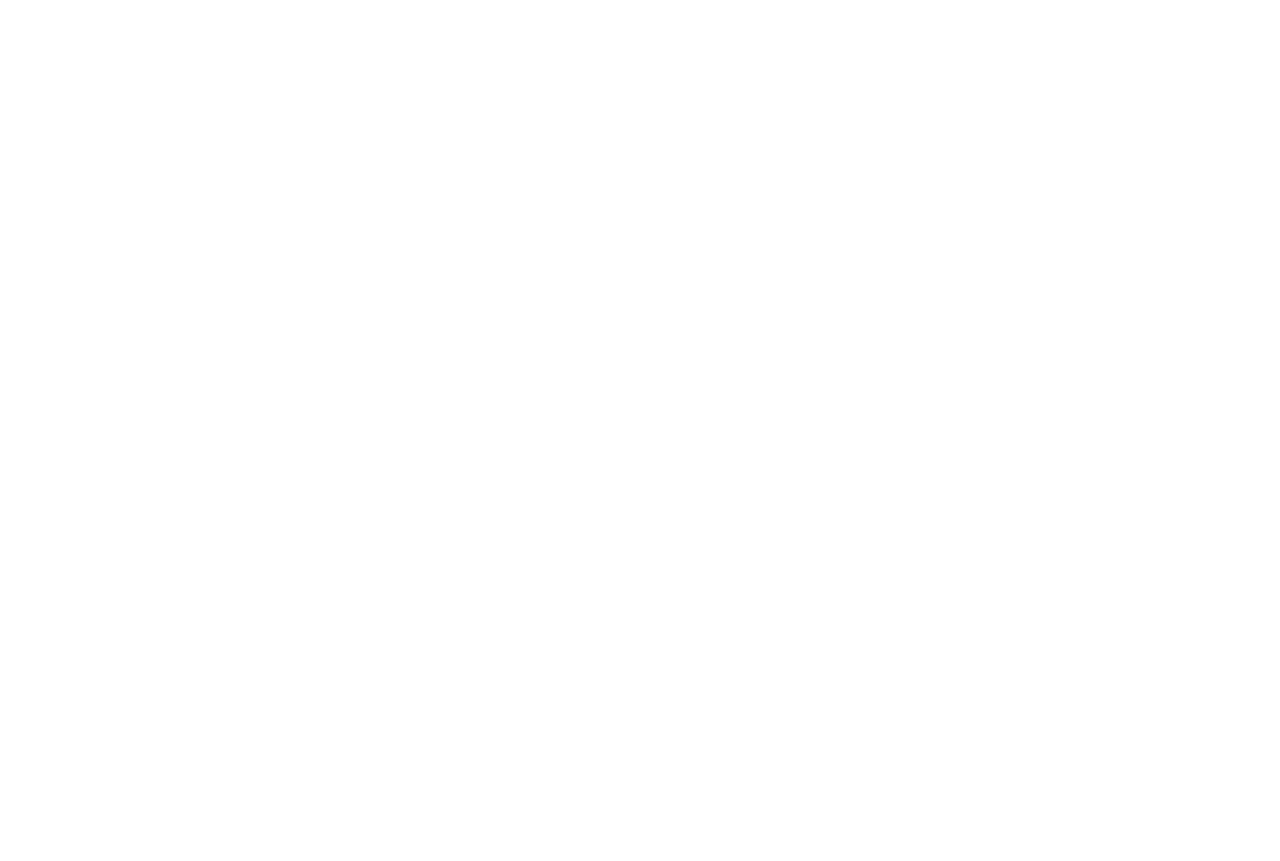
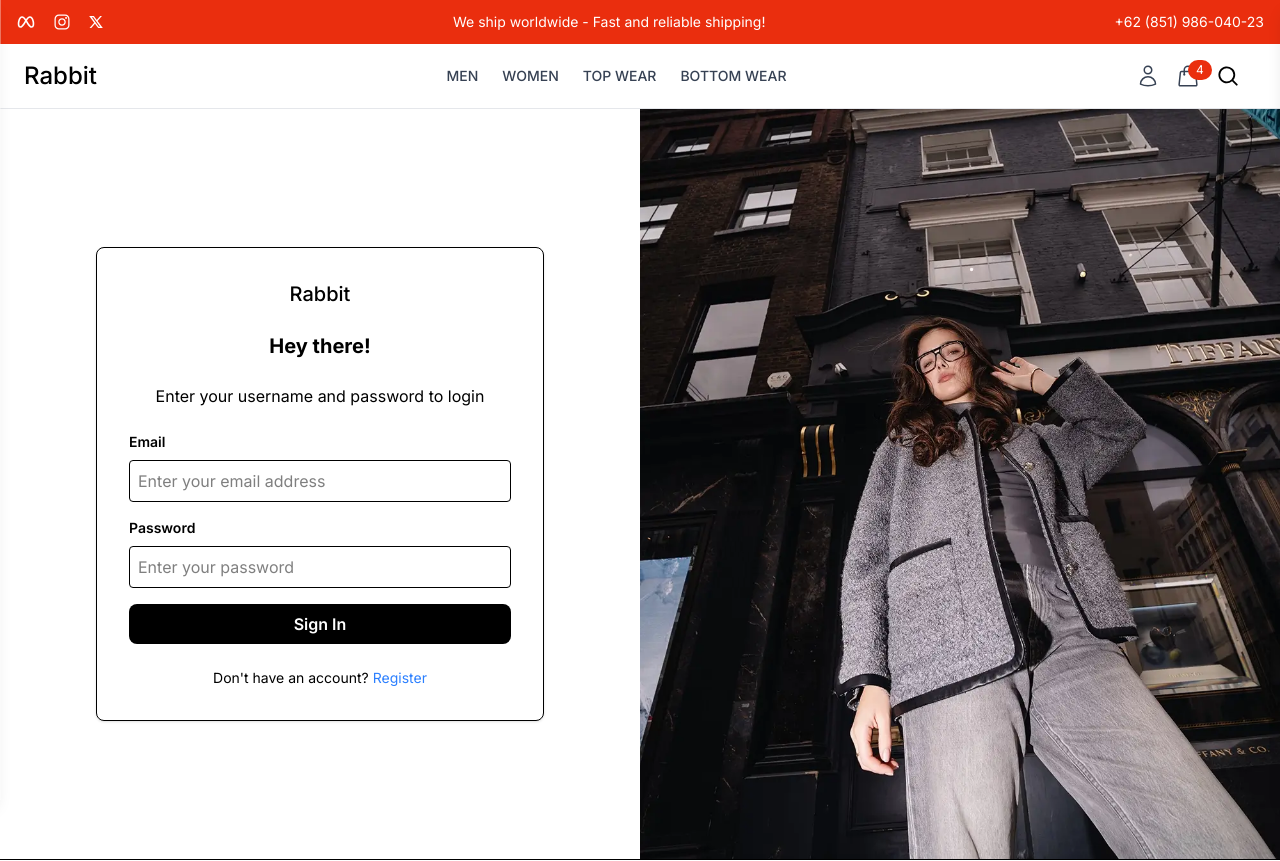
Before and after one commit to DzakyKurniawann/ZStore, a React (Vite) app in the folder frontend/: page /login in a window 1280 px wide. Before the commit this address had no page. Shown: the top 861 px of the page. Before the commit the page ends 800 px from the top, so only its background shows below. Built offline with nearby package versions, Linux system fonts and the light colour scheme.

Commit message:
feat: implement user login page

```diff
--- a/frontend/src/App.jsx
+++ b/frontend/src/App.jsx
@@ -3,6 +3,7 @@ import { BrowserRouter, Routes, Route } from "react-router-dom";
 import UserLayout from "./components/Layout/UserLayout";
 import Home from "./pages/Home";
 import { Toaster } from "sonner";
+import Login from "./pages/Login";
 
 const App = () => {
   return (
@@ -11,6 +12,7 @@ const App = () => {
       <Routes>
         <Route path="/" element={<UserLayout />}>
           <Route index element={<Home />} />
+          <Route path="login" element={<Login />} />
         </Route>
       </Routes>
     </BrowserRouter>
--- /dev/null
+++ b/frontend/src/pages/Login.jsx
@@ -0,0 +1,71 @@
+import React, { useState } from "react";
+import { Link } from "react-router-dom";
+import login from "../assets/login.webp";
+
+const Login = () => {
+  const [email, setEmail] = useState("");
+  const [password, setPawssword] = useState("");
+  return (
+    <div className="flex">
+      <div className="w-full md:w-1/2 flex flex-col justify-center items-center p-8 md:p-12">
+        <form className="w-full max-w-md bg-white p-8 rounded-lg border shadow-sm">
+          <div className="flex justify-center mb-6">
+            <h2 className="text-xl font-medium">Rabbit</h2>
+          </div>
+          <h2 className="text-xl font-bold text-center mb-6">Hey there!</h2>
+          <p className="text-center mb-6">
+            Enter your username and password to login
+          </p>
+
+          <div className="mb-4">
+            <label className="block text-sm font-semibold mb-2">Email</label>
+            <input
+              type="email"
+              value={email}
+              onChange={(e) => setEmail(e.target.value)}
+              className="w-full p-2 border rounded"
+              placeholder="Enter your email address"
+            />
+          </div>
+
+          <div className="mb-4">
+            <label className="block text-sm font-semibold mb-2">Password</label>
+            <input
+              type="password"
+              value={password}
+              onChange={(e) => setPawssword(e.target.value)}
+              className="w-full p-2 border rounded"
+              placeholder="Enter your password"
+            />
+          </div>
+
+          <button
+            type="submit"
+            className="w-full bg-black text-white p-2 rounded-lg font-semibold hover:bg-gray-800 transition"
+          >
+            Sign In
+          </button>
+
+          <p className="mt-6 text-center text-sm">
+            Don't have an account? { }
+            <Link to="/register" className="text-blue-500">
+              Register
+            </Link>
+          </p>
+        </form>
+      </div>
+
+      <div className="hidden md:block w-1/2 bg-gray-800">
+        <div className="h-full flex flex-col justify-center items-">
+          <img
+            src={login}
+            alt="Login to Account"
+            className="h-187.5 w-full object-cover"
+          />
+        </div>
+      </div>
+    </div>
+  );
+};
+
+export default Login;
```
